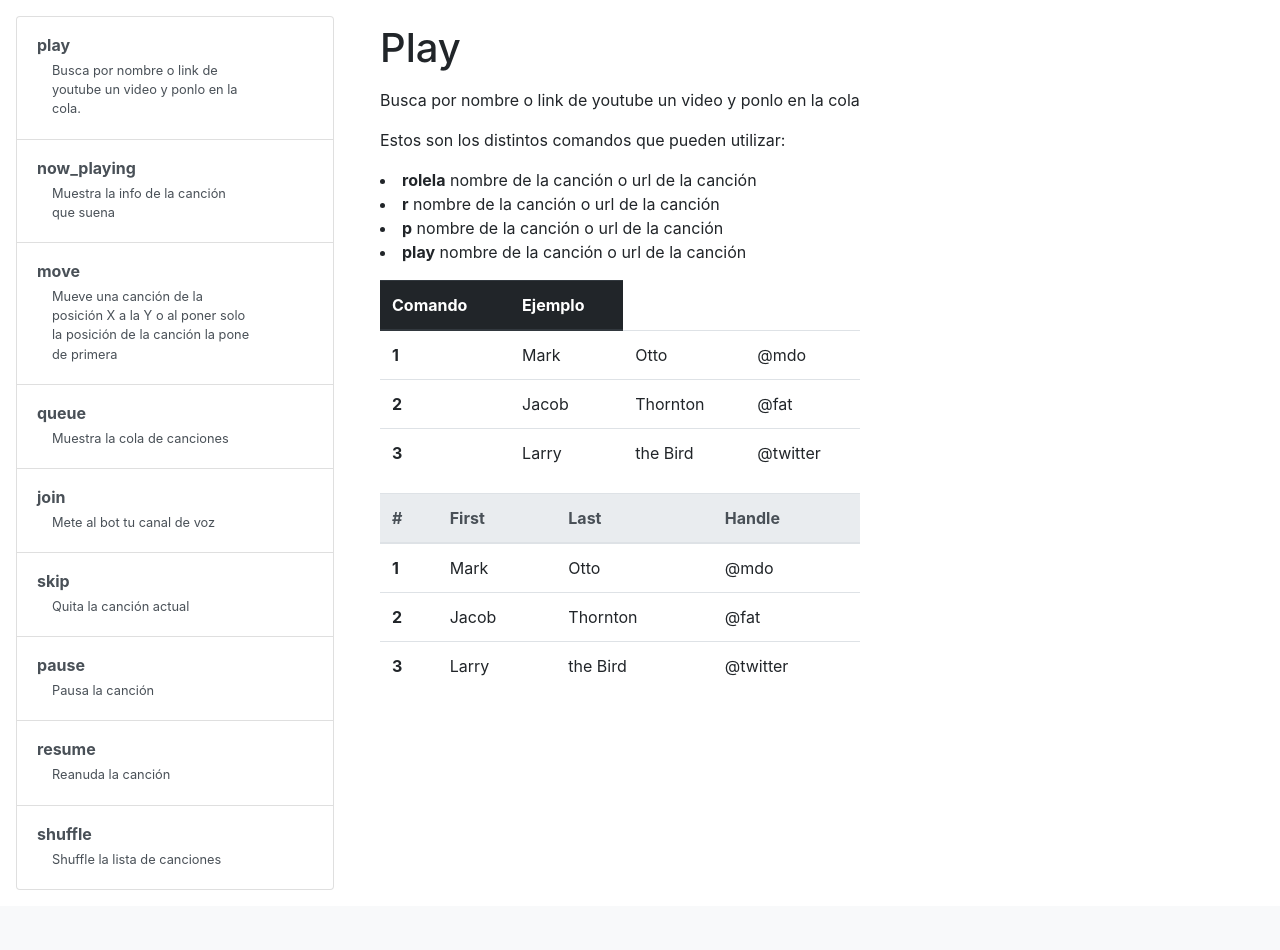
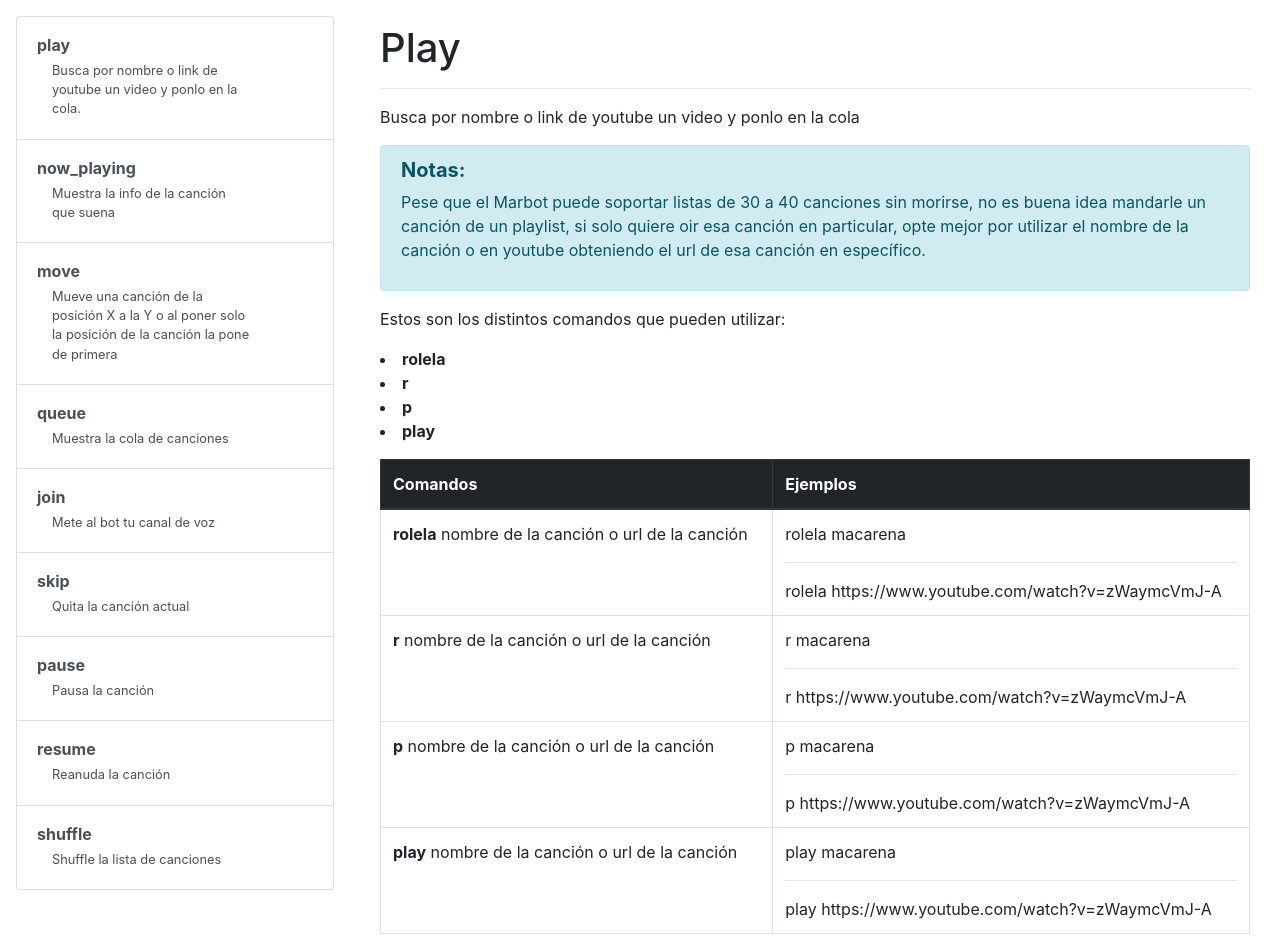
Before and after one commit to Blightningstar/discord_bot, a Django app: page /marbot/commands_help/play in a window 1280 px wide. Shown: the part 56-1006 px from the top of the page. Before the commit the page ends 946 px from the top, so only its background shows below. Run offline with Django 4.2, Linux system fonts and the light colour scheme; some libraries are stand-ins or nearby versions.

Commit message:
Task 58 - Fixing and improving the UI for help commands page

```diff
--- a/discord_bot/templates/music_bot/play.html
+++ b/discord_bot/templates/music_bot/play.html
@@ -6,72 +6,57 @@
 <div class="container-fluid">
     <div class="col">
         <h1 class="mt-4">Play</h1>
-        <p></p>
+        <hr>
         <p>Busca por nombre o link de youtube un video y ponlo en la cola</p>
+
+        <div class="alert alert-info">
+            <h5><b>Notas:</b></h5>
+            <p>
+                Pese que el Marbot puede soportar listas de 30 a 40 canciones sin morirse,
+                no es buena idea mandarle un canción de un playlist, si solo quiere oir esa canción en particular,
+                opte mejor por utilizar el nombre de la canción o en youtube obteniendo el url de esa canción en
+                específico.
+            </p>
+        </div>
         <p>
             Estos son los distintos comandos que pueden utilizar:
             {% for command in play_aliases %}
-                <li><b>{{ command }}</b> nombre de la canción o url de la canción</li>
+                <li><b>{{ command }}</b></li>
             {% endfor %}
-            <li><b>play</b> nombre de la canción o url de la canción</li>
+            <li><b>play</b></li>
         </p>
-        <table class="table">
+        <table class="table table-bordered">
             <thead class="thead-dark">
               <tr>
-                <th scope="col">Comando</th>
-                <th scope="col">Ejemplo</th>
+                <th scope="col">Comandos</th>
+                <th scope="col">Ejemplos</th>
               </tr>
             </thead>
             <tbody>
-              <tr>
-                <th scope="row">1</th>
-                <td>Mark</td>
-                <td>Otto</td>
-                <td>@mdo</td>
-              </tr>
-              <tr>
-                <th scope="row">2</th>
-                <td>Jacob</td>
-                <td>Thornton</td>
-                <td>@fat</td>
-              </tr>
-              <tr>
-                <th scope="row">3</th>
-                <td>Larry</td>
-                <td>the Bird</td>
-                <td>@twitter</td>
-              </tr>
-            </tbody>
-          </table>
-
-          <table class="table">
-            <thead class="thead-light">
-              <tr>
-                <th scope="col">#</th>
-                <th scope="col">First</th>
-                <th scope="col">Last</th>
-                <th scope="col">Handle</th>
-              </tr>
-            </thead>
-            <tbody>
-              <tr>
-                <th scope="row">1</th>
-                <td>Mark</td>
-                <td>Otto</td>
-                <td>@mdo</td>
-              </tr>
-              <tr>
-                <th scope="row">2</th>
-                <td>Jacob</td>
-                <td>Thornton</td>
-                <td>@fat</td>
-              </tr>
-              <tr>
-                <th scope="row">3</th>
-                <td>Larry</td>
-                <td>the Bird</td>
-                <td>@twitter</td>
-              </tr>
+                {% for command in play_aliases %}
+                <tr>
+                    <td>
+                        <b>{{ command }}</b> nombre de la canción o url de la canción
+                    </td>
+                    <td>
+                        {{ command }} macarena
+                        <hr>
+                        {{ command }} https://www.youtube.com/watch?v=zWaymcVmJ-A
+                        </td>
+                    </td>
+                </tr>
+                {% endfor %}
+                <tr>
+                    <td>
+                        <b>play</b> nombre de la canción o url de la canción
+                    </td>
+                    <td>
+                        play macarena
+                        <hr>
+                        play https://www.youtube.com/watch?v=zWaymcVmJ-A
+                        </td>
+                    </td>
+                </tr>
             </tbody>
           </table>
     </div>
```
Also changed, not shown: discord_bot/templates/music_bot/music_commands_help.html (+7 -7 lines).
